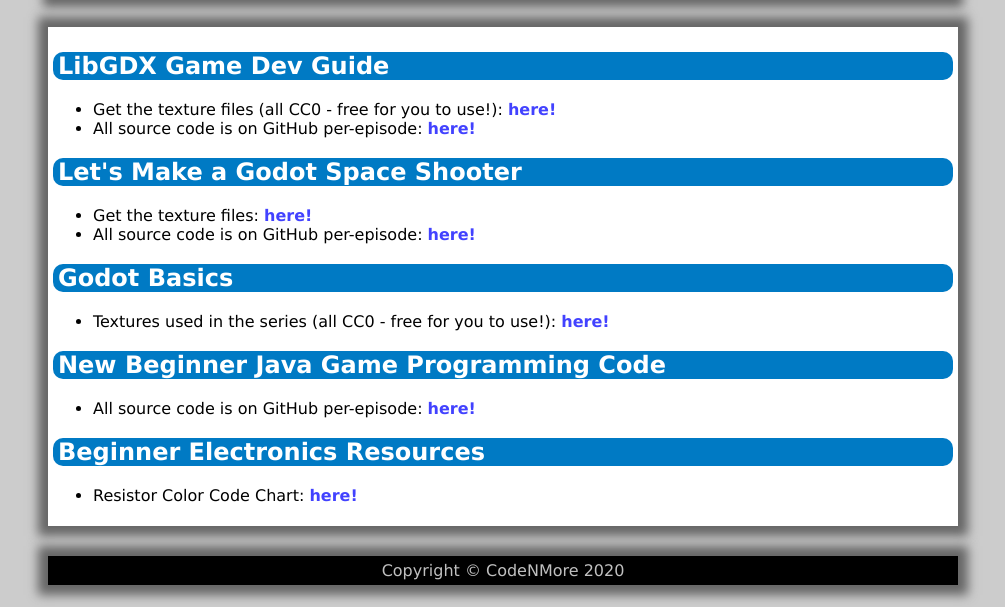
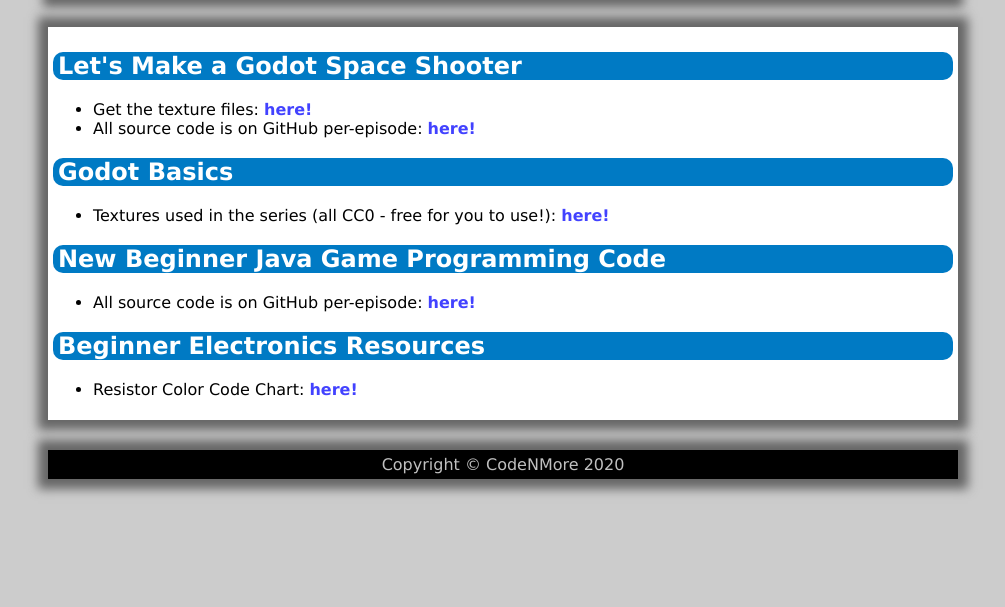
Before and after one commit to CodeNMore/codenmore.github.io, a plain HTML site: page resources.html in a window 1280 px wide. Shown: the part 193-800 px from the top of the page, without its empty margins (137-1142 px from the left). Drawn offline with Linux system fonts and the light colour scheme.

Commit message:
Removed gdx
Removed gdx

```diff
--- a/resources.html
+++ b/resources.html
@@ -20,14 +20,6 @@
         </header>
 
         <article class="main-content shadowed">
-            <h1>LibGDX Game Dev Guide</h1>
-            <div>
-                <ul>
-                    <li>Get the texture files (all CC0 - free for you to use!): <a href="resources/Zentaris_Assets.zip" target="_blank">here!</a></li>
-                    <li>All source code is on GitHub per-episode: <a href="https://github.com/CodeNMore/Zentaris/releases" target="_blank">here!</a></li>
-                </ul>
-            </div>
-
             <h1>Let's Make a Godot Space Shooter</h1>
             <div>
                 <ul>
```
